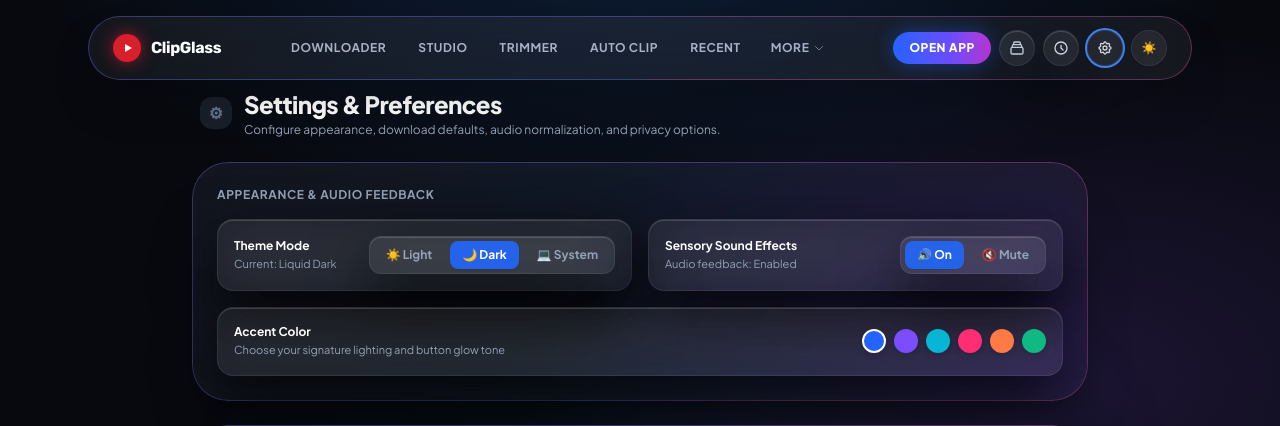
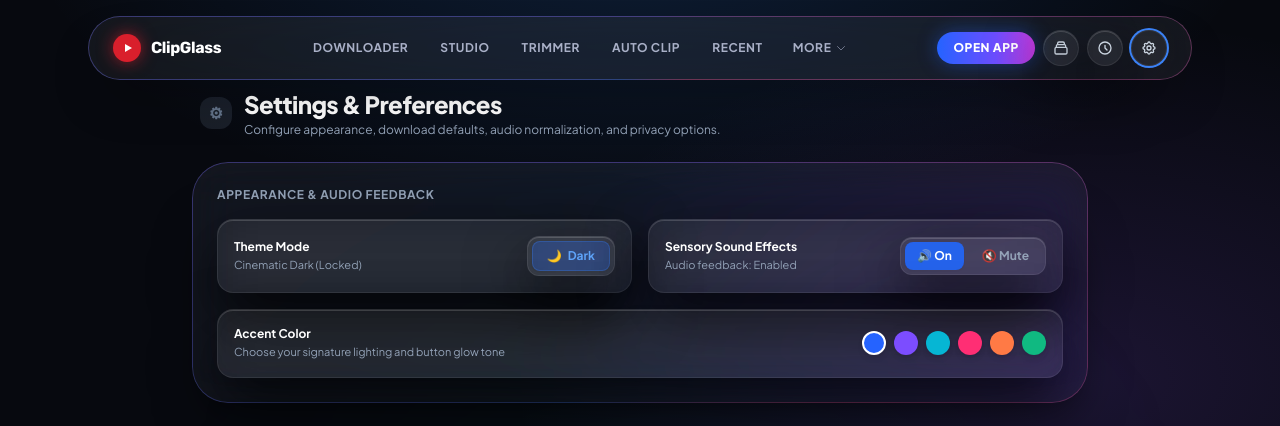
Before and after one commit to Amankumarx1/clipglass, a FastAPI app: page /settings in a window 1280 px wide. Shown: the top 426 px of the page. Run offline with FastAPI, Linux system fonts and the light colour scheme; some libraries are stand-ins or nearby versions.

Commit message:
feat(theme): enforce single dark theme system-wide and remove light mode toggles

```diff
--- a/apps/api/static/js/navbar.js
+++ b/apps/api/static/js/navbar.js
@@ -1,21 +1,12 @@
 // ClipGlass Liquid Navigation & Sensory Engine
 (function() {
-  // Theme Manager
+  // Single Dark Theme Enforcer
   function initTheme() {
-    const saved = localStorage.getItem('clipglass-theme') || localStorage.getItem('cg_theme');
-    const prefersDark = window.matchMedia('(prefers-color-scheme: dark)').matches;
-    const isDark = saved === 'dark' || (!saved && prefersDark) || !saved;
-    if (isDark) {
-      document.documentElement.classList.add('dark');
-      document.documentElement.dataset.theme = 'dark';
-      localStorage.setItem('clipglass-theme', 'dark');
-      localStorage.setItem('cg_theme', 'dark');
-    } else {
-      document.documentElement.classList.remove('dark');
-      document.documentElement.dataset.theme = 'light';
-      localStorage.setItem('clipglass-theme', 'light');
-      localStorage.setItem('cg_theme', 'light');
-    }
+    document.documentElement.classList.add('dark');
+    document.documentElement.dataset.theme = 'dark';
+    localStorage.setItem('clipglass-theme', 'dark');
+    localStorage.setItem('cg_theme', 'dark');
+    localStorage.setItem('clipglass_theme', 'dark');
   }
   initTheme();
 
@@ -72,18 +63,6 @@
   window.playGlassPop = playGlassPop;
 
   document.addEventListener('DOMContentLoaded', () => {
-    // Theme Toggle
-    const themeBtns = document.querySelectorAll('[data-toggle-theme]');
-    themeBtns.forEach(btn => {
-      btn.addEventListener('click', () => {
-        playGlassTick();
-        const isDark = document.documentElement.classList.toggle('dark');
-        document.documentElement.dataset.theme = isDark ? 'dark' : 'light';
-        localStorage.setItem('clipglass-theme', isDark ? 'dark' : 'light');
-        localStorage.setItem('cg_theme', isDark ? 'dark' : 'light');
-      });
-    });
-
     // Sound Toggle
     const soundBtns = document.querySelectorAll('[data-toggle-sound]');
     soundBtns.forEach(btn => {
--- a/apps/api/templates/base.html
+++ b/apps/api/templates/base.html
@@ -8,17 +8,11 @@
   <script>
     (function() {
       try {
-        var savedTheme = localStorage.getItem('clipglass_theme') || 'dark';
-        var theme = savedTheme;
-        if (savedTheme === 'system') {
-          theme = window.matchMedia('(prefers-color-scheme: dark)').matches ? 'dark' : 'light';
-        }
-        document.documentElement.setAttribute('data-theme', theme);
-        if (theme === 'dark') {
-          document.documentElement.classList.add('dark');
-        } else {
-          document.documentElement.classList.remove('dark');
-        }
+        document.documentElement.setAttribute('data-theme', 'dark');
+        document.documentElement.classList.add('dark');
+        localStorage.setItem('clipglass_theme', 'dark');
+        localStorage.setItem('clipglass-theme', 'dark');
+        localStorage.setItem('cg_theme', 'dark');
         var savedAccent = localStorage.getItem('clipglass_accent') || 'blue';
         document.documentElement.setAttribute('data-accent', savedAccent);
       } catch (e) {}
@@ -150,12 +144,6 @@
           <svg class="w-4 h-4" fill="none" stroke="currentColor" viewBox="0 0 24 24"><path stroke-linecap="round" stroke-linejoin="round" stroke-width="2" d="M10.325 4.317c.426-1.756 2.924-1.756 3.35 0a1.724 1.724 0 002.573 1.066c1.543-.94 3.31.826 2.37 2.37a1.724 1.724 0 001.065 2.572c1.756.426 1.756 2.924 0 3.35a1.724 1.724 0 00-1.066 2.573c.94 1.543-.826 3.31-2.37 2.37a1.724 1.724 0 00-2.572 1.065c-.426 1.756-2.924 1.756-3.35 0a1.724 1.724 0 00-2.573-1.066c-1.543.94-3.31-.826-2.37-2.37a1.724 1.724 0 00-1.065-2.572c-1.756-.426-1.756-2.924 0-3.35a1.724 1.724 0 001.066-2.573c-.94-1.543.826-3.31 2.37-2.37.996.608 2.296.07 2.572-1.065z"></path><path stroke-linecap="round" stroke-linejoin="round" stroke-width="2" d="M15 12a3 3 0 11-6 0 3 3 0 016 0z"></path></svg>
         </a>
 
-        <!-- Theme Toggle -->
-        <button type="button" data-toggle-theme aria-label="Toggle theme" class="w-9 h-9 rounded-full flex items-center justify-center glass text-slate-300 hover:text-amber-300 transition-all shadow-sm">
-          <span class="dark:hidden text-slate-400 text-xs">🌙</span>
-          <span class="hidden dark:inline text-amber-300 text-xs">☀️</span>
-        </button>
-
         <!-- Mobile Hamburger -->
         <button type="button" id="mobileMenuBtn" aria-label="Toggle mobile menu" class="lg:hidden w-9 h-9 rounded-full flex items-center justify-center glass text-white ml-1">
           <svg class="w-4 h-4" fill="none" stroke="currentColor" viewBox="0 0 24 24"><path stroke-linecap="round" stroke-linejoin="round" stroke-width="2" d="M4 6h16M4 12h16M4 18h16"></path></svg>
--- a/apps/api/templates/settings.html
+++ b/apps/api/templates/settings.html
@@ -22,12 +22,13 @@
       <div class="glass rounded-2xl p-4 flex items-center justify-between">
         <div>
           <h4 class="font-bold text-xs text-slate-900 dark:text-white">Theme Mode</h4>
-          <p id="themeStatusText" class="text-[11px] text-slate-400 mt-0.5">Current: Liquid Dark</p>
+          <p id="themeStatusText" class="text-[11px] text-slate-400 mt-0.5">Cinematic Dark (Locked)</p>
         </div>
         <div class="flex items-center gap-1.5 p-1 rounded-xl glass">
-          <button type="button" onclick="setAppTheme('light')" id="themeBtn-light" class="px-3 py-1.5 rounded-lg text-xs font-bold transition-all text-slate-500 dark:text-slate-400">☀️ Light</button>
-          <button type="button" onclick="setAppTheme('dark')" id="themeBtn-dark" class="px-3 py-1.5 rounded-lg text-xs font-bold transition-all text-slate-500 dark:text-slate-400">🌙 Dark</button>
-          <button type="button" onclick="setAppTheme('system')" id="themeBtn-system" class="px-3 py-1.5 rounded-lg text-xs font-bold transition-all text-slate-500 dark:text-slate-400">💻 System</button>
+          <span class="px-3.5 py-1.5 rounded-lg text-xs font-bold bg-blue-600/30 text-blue-400 border border-blue-500/30 shadow-sm flex items-center gap-1.5">
+            <span>🌙</span>
+            <span>Dark</span>
+          </span>
         </div>
       </div>
 
@@ -119,35 +120,20 @@
 {% block scripts %}
 <script>
   function updateThemeUI(currentTheme) {
-    const saved = currentTheme || localStorage.getItem('clipglass_theme') || (document.documentElement.classList.contains('dark') ? 'dark' : 'light');
-    const isDark = document.documentElement.classList.contains('dark');
-    document.getElementById('themeStatusText').textContent = saved === 'system' ? 'Current: System Preference' : (isDark ? 'Current: Liquid Dark' : 'Current: Liquid Light');
-    const lightBtn = document.getElementById('themeBtn-light');
-    const darkBtn = document.getElementById('themeBtn-dark');
-    const sysBtn = document.getElementById('themeBtn-system');
-
-    lightBtn.className = saved === 'light' ? 'px-3 py-1.5 rounded-lg text-xs font-bold bg-blue-600 text-white shadow-sm' : 'px-3 py-1.5 rounded-lg text-xs font-bold text-slate-500 dark:text-slate-400';
-    darkBtn.className = saved === 'dark' ? 'px-3 py-1.5 rounded-lg text-xs font-bold bg-blue-600 text-white shadow-sm' : 'px-3 py-1.5 rounded-lg text-xs font-bold text-slate-500 dark:text-slate-400';
-    if (sysBtn) {
-      sysBtn.className = saved === 'system' ? 'px-3 py-1.5 rounded-lg text-xs font-bold bg-blue-600 text-white shadow-sm' : 'px-3 py-1.5 rounded-lg text-xs font-bold text-slate-500 dark:text-slate-400';
-    }
+    document.documentElement.classList.add('dark');
+    document.documentElement.dataset.theme = 'dark';
+    const statusText = document.getElementById('themeStatusText');
+    if (statusText) statusText.textContent = 'Cinematic Dark (Locked)';
   }
 
   function setAppTheme(theme) {
     if (window.playGlassTick) window.playGlassTick();
-    let isDark = true;
-    if (theme === 'system') {
-      isDark = window.matchMedia('(prefers-color-scheme: dark)').matches;
-    } else {
-      isDark = theme === 'dark';
-    }
-    document.documentElement.classList.toggle('dark', isDark);
-    document.documentElement.dataset.theme = isDark ? 'dark' : 'light';
-    localStorage.setItem('clipglass_theme', theme);
-    localStorage.setItem('clipglass-theme', isDark ? 'dark' : 'light');
-    localStorage.setItem('cg_theme', isDark ? 'dark' : 'light');
-    updateThemeUI(theme);
-    if (window.showToast) window.showToast(`Theme switched to ${theme.toUpperCase()}`, 'info');
+    document.documentElement.classList.add('dark');
+    document.documentElement.dataset.theme = 'dark';
+    localStorage.setItem('clipglass_theme', 'dark');
+    localStorage.setItem('clipglass-theme', 'dark');
+    localStorage.setItem('cg_theme', 'dark');
+    updateThemeUI('dark');
   }
 
   function setAccentColor(accent) {
```
Also changed, not shown: apps/api/static/css/liquid-glass.css (+1 -45 lines), apps/api/templates/design.html (+4 -3 lines).
